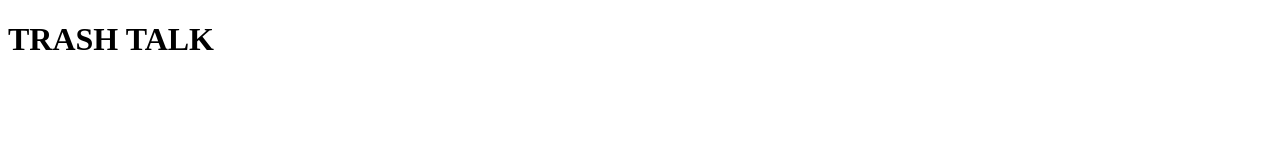
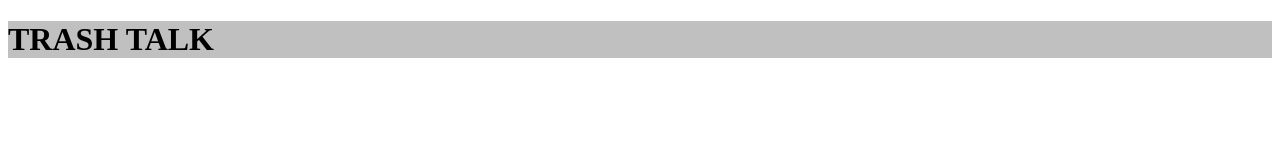
Before and after one commit to bleseneralexander/NET, a plain HTML site: page index.html in a window 1280 px wide. Drawn offline with Linux system fonts and the light colour scheme.

Commit message:
Update index.html

```diff
--- a/index.html
+++ b/index.html
@@ -2,6 +2,14 @@
 <html>
   <head><title></title>
   <link rel="stylesheet" href="style.css">
+    <style>
+      .k
+      {
+      background-color:silver;
+        font-color:red;
+        font-style:sansserif;
+      }
+    </style>
   </head>
   <body>
         <div class="k">
```
